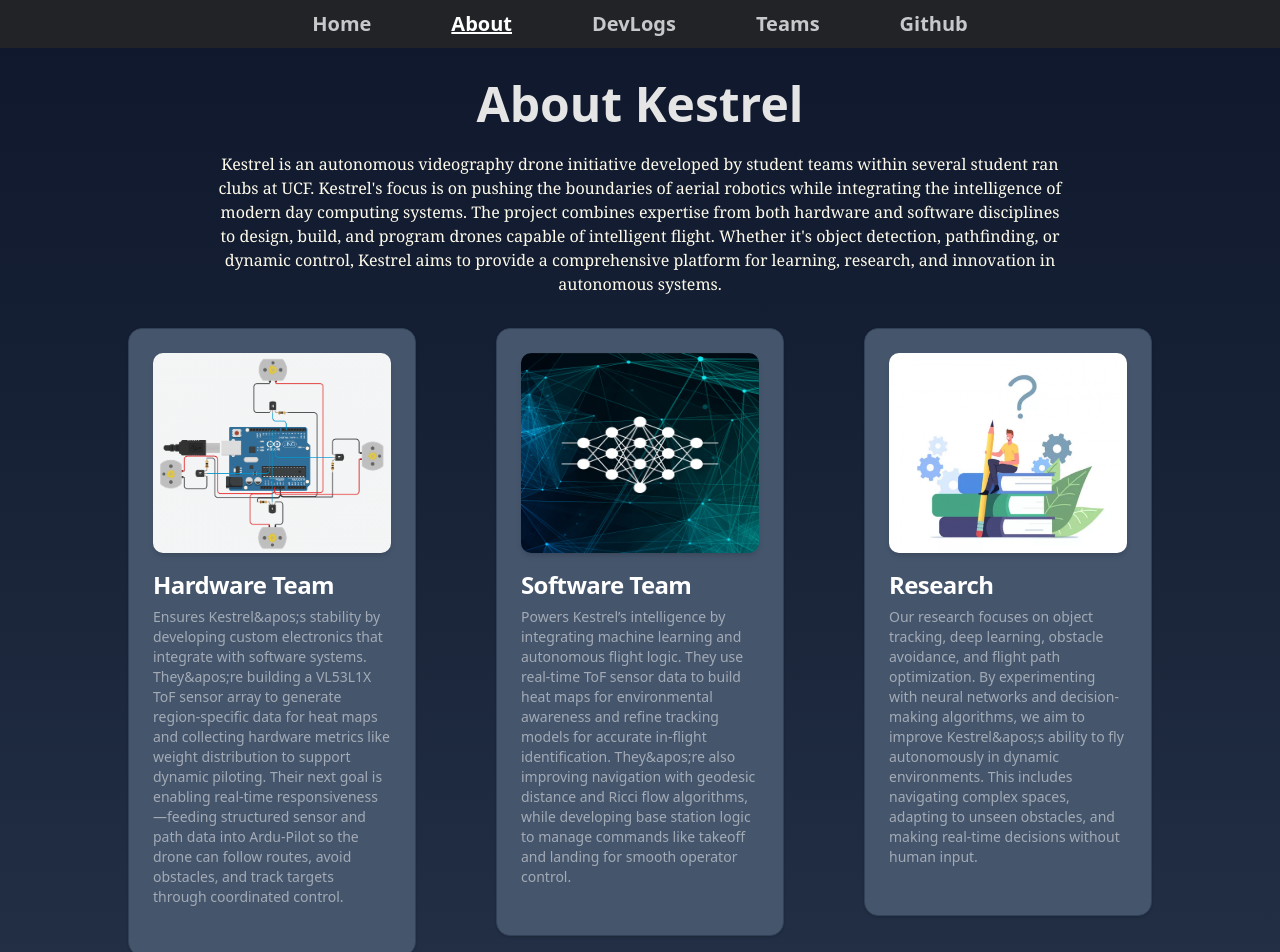
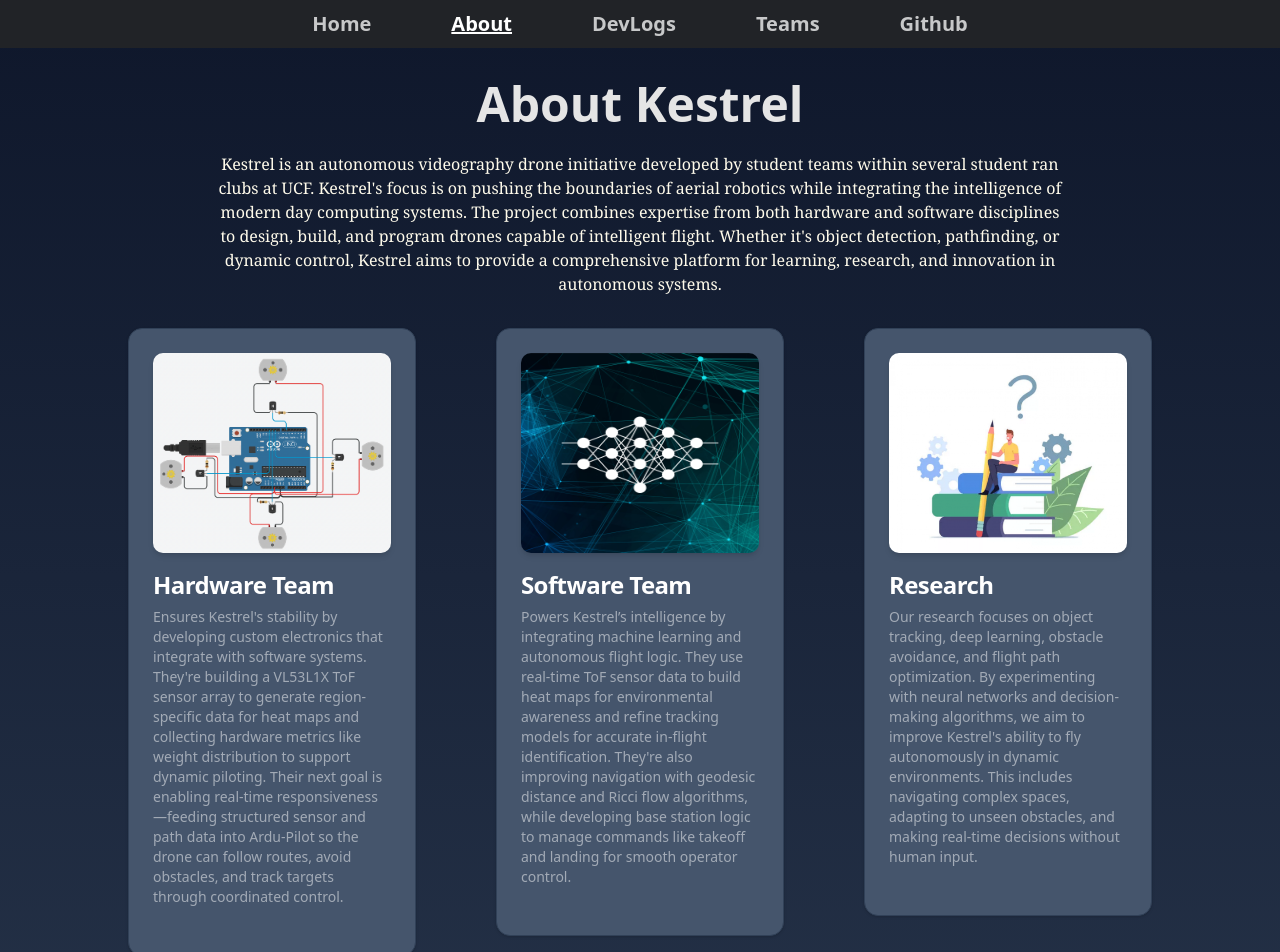
Before and after one commit to satasatalight/kestrel-ucf, a Next.js app: page /about in a window 1280 px wide. Shown: the top 952 px of the page. Built offline with nearby package versions, Linux system fonts and the light colour scheme.

Commit message:
apostrophs fix

```diff
--- a/app/about/page.tsx
+++ b/app/about/page.tsx
@@ -9,8 +9,8 @@
   const cards: AboutCardProps[] = [
     {
       title: "Hardware Team",
-      description: `Ensures Kestrel&apos;s stability by developing custom electronics that integrate with software systems.
-      They&apos;re building a VL53L1X ToF sensor array to generate region-specific data for heat maps and collecting hardware metrics like weight distribution to support dynamic piloting.
+      description: `Ensures Kestrel's stability by developing custom electronics that integrate with software systems.
+      They're building a VL53L1X ToF sensor array to generate region-specific data for heat maps and collecting hardware metrics like weight distribution to support dynamic piloting.
       Their next goal is enabling real-time responsiveness—feeding structured sensor and path data into Ardu-Pilot so the drone can follow routes, avoid obstacles, and track targets through coordinated control.`,
       image: arduinoBoard,
     },
@@ -18,7 +18,7 @@
       title: "Software Team",
       description: `Powers Kestrel’s intelligence by integrating machine learning and autonomous flight logic.
       They use real-time ToF sensor data to build heat maps for environmental awareness and refine tracking models for accurate in-flight identification.
-      They&apos;re also improving navigation with geodesic distance and Ricci flow algorithms, while developing base station logic to manage commands like takeoff and landing for smooth operator control.`,
+      They're also improving navigation with geodesic distance and Ricci flow algorithms, while developing base station logic to manage commands like takeoff and landing for smooth operator control.`,
       image: neuralNetwork,
     },
     {
@@ -26,7 +26,7 @@
       description: `Our research focuses on object tracking, deep learning, obstacle
               avoidance, and flight path optimization. By experimenting with
               neural networks and decision-making algorithms, we aim to improve
-              Kestrel&apos;s ability to fly autonomously in dynamic environments.
+              Kestrel's ability to fly autonomously in dynamic environments.
               This includes navigating complex spaces, adapting to unseen
               obstacles, and making real-time decisions without human input.`,
       image: research,
```
